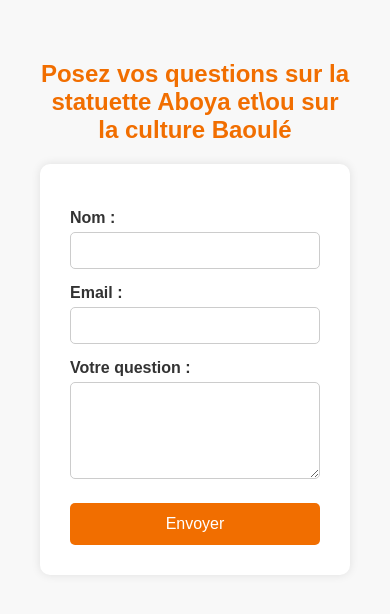
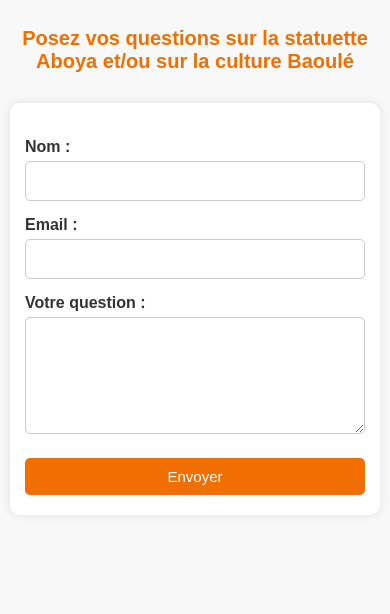
Before and after one commit to groupe2wordpad/RASA_FORMULAIRE, a Flask app: page / in a window 390 px wide. Shown: the top 614 px of the page. Run offline with Flask 3, Linux system fonts and the light colour scheme.

Commit message:
Ajout de version responsive des pages HTML

```diff
--- a/templates/form.html
+++ b/templates/form.html
@@ -2,26 +2,28 @@
 <html lang="fr">
 <head>
     <meta charset="UTF-8">
+    <meta name="viewport" content="width=device-width, initial-scale=1.0">
     <title>Formulaire Aboya</title>
     <style>
         body {
             font-family: Arial, sans-serif;
             background-color: #f8f8f8;
             margin: 0;
-            padding: 40px;
+            padding: 20px;
             color: #333;
         }
 
         h2 {
             color: #f16e00; /* Couleur Orange CI */
             text-align: center;
+            margin-bottom: 30px;
         }
 
         form {
             background-color: white;
             max-width: 500px;
             margin: auto;
-            padding: 30px;
+            padding: 30px 20px;
             border-radius: 10px;
             box-shadow: 0 0 10px rgba(0,0,0,0.1);
         }
@@ -41,6 +43,11 @@
             border: 1px solid #ccc;
             border-radius: 5px;
             box-sizing: border-box;
+            font-size: 16px;
+        }
+
+        textarea {
+            resize: vertical;
         }
 
         button {
@@ -53,15 +60,36 @@
             cursor: pointer;
             width: 100%;
             font-size: 16px;
+            transition: background-color 0.3s ease;
         }
 
         button:hover {
             background-color: #d95f00;
         }
+
+        @media (max-width: 600px) {
+            body {
+                padding: 10px;
+            }
+
+            form {
+                padding: 20px 15px;
+            }
+
+            h2 {
+                font-size: 20px;
+                padding: 0 10px;
+            }
+
+            button {
+                font-size: 15px;
+                padding: 10px 15px;
+            }
+        }
     </style>
 </head>
 <body>
-    <h2>Posez vos questions sur la statuette Aboya et\ou sur la culture Baoulé</h2>
+    <h2>Posez vos questions sur la statuette Aboya et/ou sur la culture Baoulé</h2>
     <form method="POST">
         <label for="nom">Nom :</label>
         <input type="text" name="nom" required>
```
Also changed, not shown: templates/thank_you.html (+30 -1 lines).
